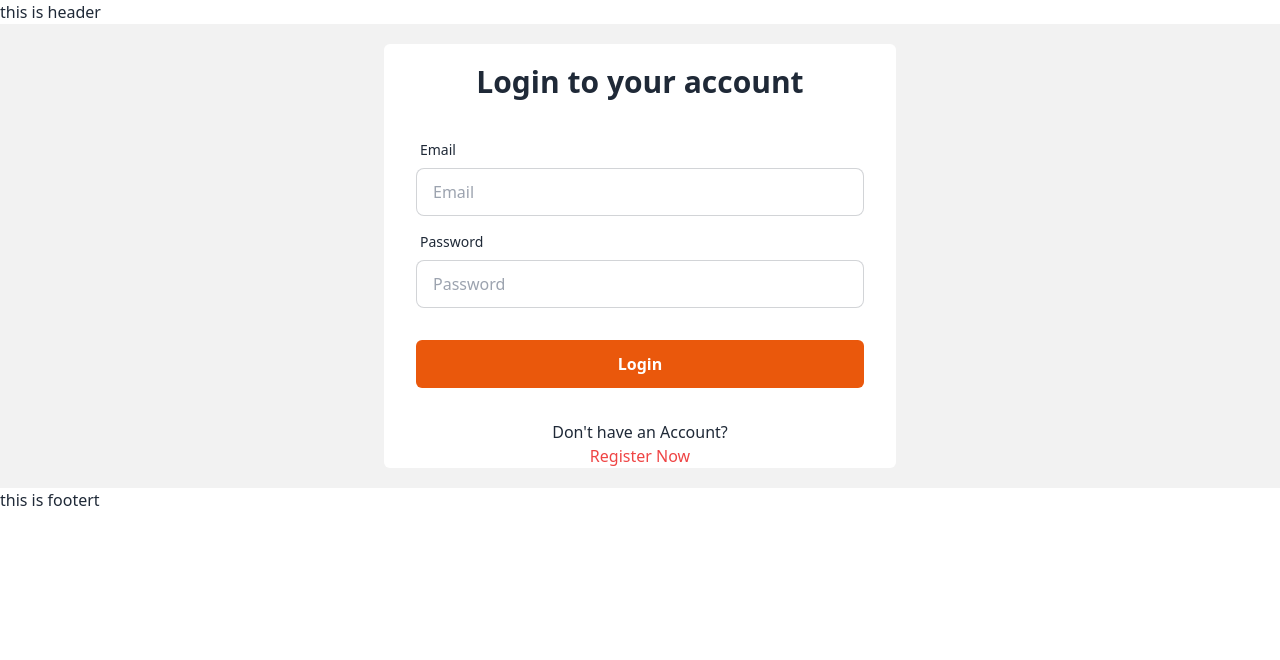
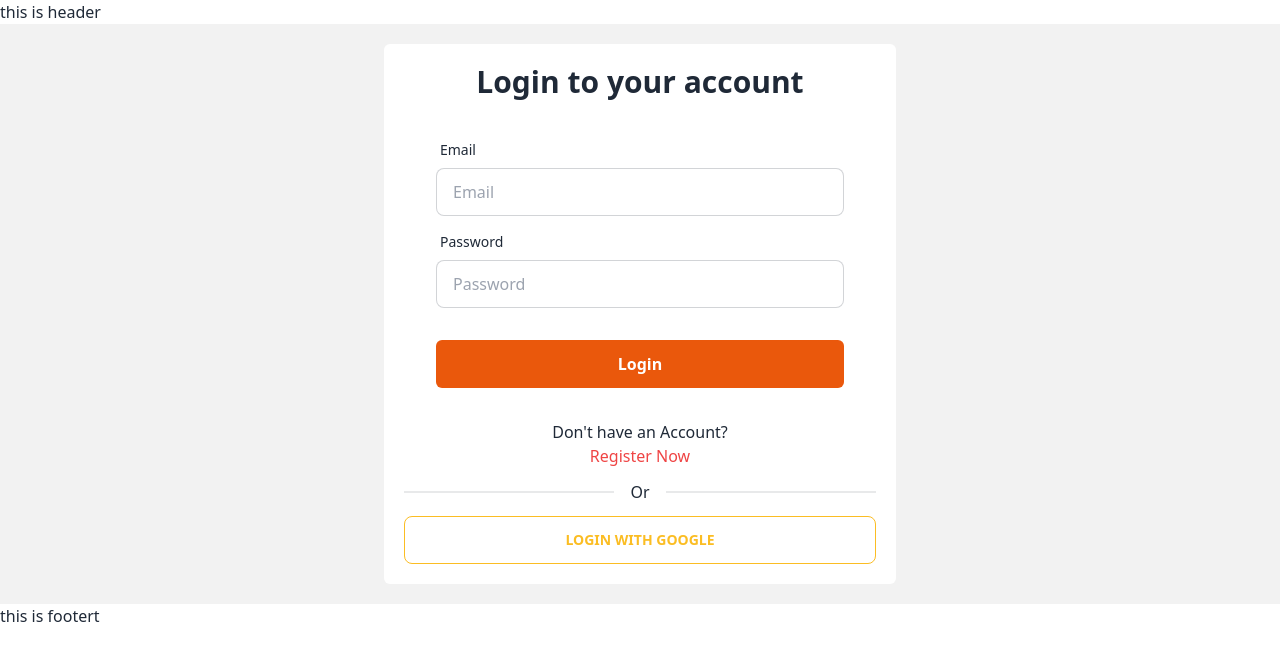
Before and after one commit to Mirhasankhan/animal-toy-client, a React (Vite) app: page /login in a window 1280 px wide. Shown: the top 660 px of the page. Built offline with nearby package versions, Linux system fonts and the light colour scheme; no server answers.

Commit message:
google login done

```diff
--- a/src/Components/Providers/Provider.jsx
+++ b/src/Components/Providers/Provider.jsx
@@ -1,5 +1,5 @@
 import React, { createContext, useEffect, useState } from 'react';
-import { createUserWithEmailAndPassword, getAuth, onAuthStateChanged, signInWithEmailAndPassword } from "firebase/auth";
+import { GoogleAuthProvider, createUserWithEmailAndPassword, getAuth, onAuthStateChanged, signInWithEmailAndPassword, signInWithPopup } from "firebase/auth";
 import app from '../../firebase/Firebase.config';
 
 export const firebaseProvider = createContext(null)
@@ -9,6 +9,8 @@ const Provider = ({children}) => {
     const [user, setUser] = useState("null")
     const [loading, setLoading] = useState(false)
 
+    const googleProvider = new GoogleAuthProvider()
+
     const createUser = (email, password)=>{
         setLoading(true)
         return createUserWithEmailAndPassword(auth, email, password)
@@ -17,11 +19,14 @@ const Provider = ({children}) => {
         setLoading(true)
         return signInWithEmailAndPassword(auth, email, password)
     }
+    const googleSignIn = ()=>{
+        signInWithPopup(auth, googleProvider)
+    }
 
     useEffect(() => {
         const unsubscribe = onAuthStateChanged(auth, currentUser => {
+            console.log(currentUser);
             setUser(currentUser)
-            console.log(currentUser);
             setLoading(false)
         })
         return () => {
@@ -32,7 +37,8 @@ const Provider = ({children}) => {
     const infos = {
         user,
         createUser,
-        logIn
+        logIn,
+        googleSignIn
     }
     return (
         <firebaseProvider.Provider value={infos}>
--- a/src/Components/Registration/Login.jsx
+++ b/src/Components/Registration/Login.jsx
@@ -3,7 +3,7 @@ import { Link } from 'react-router-dom';
 import { firebaseProvider } from '../Providers/Provider';
 
 const Login = () => {
-    const {user, logIn} = useContext(firebaseProvider)
+    const { user, logIn, googleSignIn } = useContext(firebaseProvider)
 
     const handleLogin = e => {
         e.preventDefault()
@@ -11,12 +11,18 @@ const Login = () => {
         const email = form.email.value;
         const password = form.password.value;
         logIn(email, password)
-        .then(result =>{})
-        .catch(error => console.log(error))
+            .then(result => { })
+            .catch(error => console.log(error))
+    }
+
+    const handleGoogleSignIn = () => {
+        googleSignIn()
+            .then(result => { })
+            .catch(error => { })
     }
     return (
         <div className='bg-base-200 py-5'>
-            <div className='w-2/5 mx-auto bg-white rounded-md'>
+            <div className='w-2/5 mx-auto bg-white rounded-md px-5 pb-5'>
                 <h1 className='text-center text-3xl font-semibold pt-5'>Login to your account</h1>
                 <form onSubmit={handleLogin}>
                     <div className="card-body">
@@ -40,7 +46,9 @@ const Login = () => {
                         <h1>Don't have an Account?</h1>
                         <Link className='text-red-500' to="/register">Register Now</Link>
                     </div>
+                    <h1 className='divider'>Or</h1>
                 </form>
+                <button onClick={handleGoogleSignIn} className="btn btn-outline btn-warning w-full">Login with google</button>
             </div>
         </div>
     );
--- a/src/Components/Registration/Register.jsx
+++ b/src/Components/Registration/Register.jsx
@@ -30,6 +30,7 @@ const Register = () => {
             .then(() => { })
             .catch(error => setError(error.message))
     }
+
     return (
         <div className='bg-base-200 py-5'>
             <div className='w-2/5 mx-auto bg-white rounded-md'>
@@ -69,6 +70,7 @@ const Register = () => {
                         <Link className='text-red-500' to="/login">Log in</Link>
                     </div>
                 </form>
+
             </div>
         </div>
     );
```
